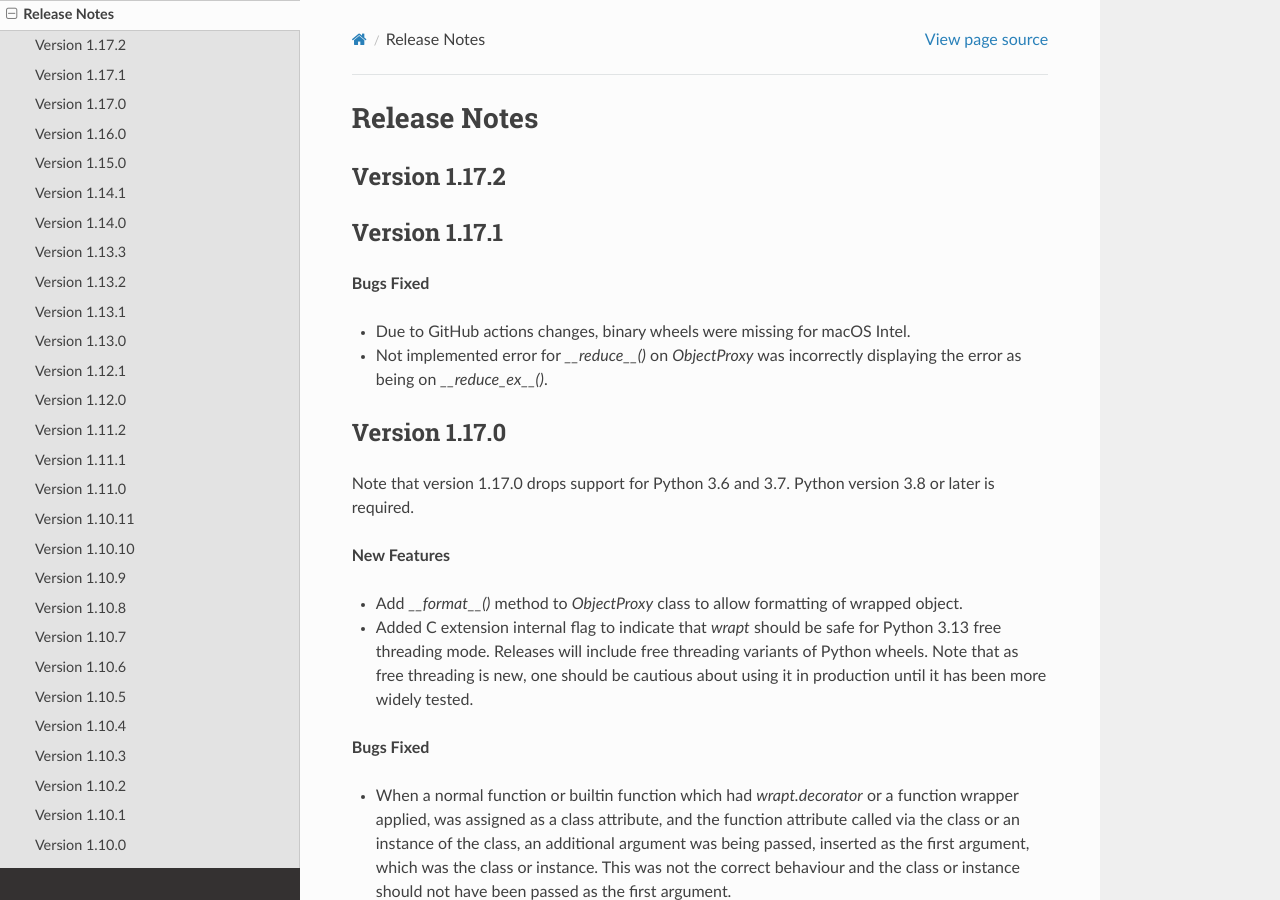
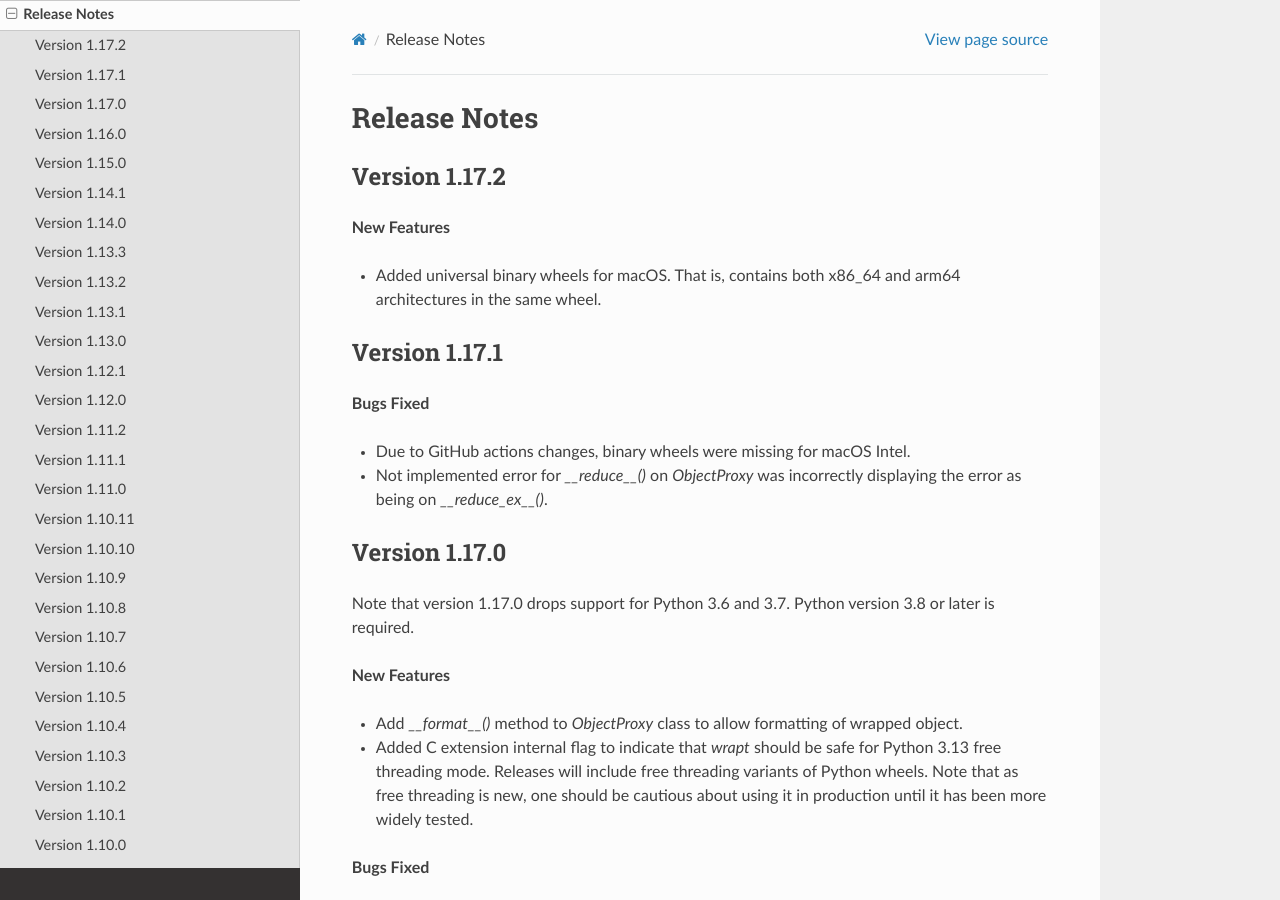
Before and after one commit to GrahamDumpleton/wrapt, a Sphinx documentation site: the page built from docs/changes.rst, in a window 1280 px wide and 900 px high. Built offline with Sphinx 7.4.7 and the Read the Docs theme 3.1.0, drawn with Linux system fonts in a browser that asks for light colours.

Commit message:
Add release notes for universal wheels on macOS.

```diff
--- a/docs/changes.rst
+++ b/docs/changes.rst
@@ -3,6 +3,11 @@ Release Notes
 
 Version 1.17.2
 --------------
+
+**New Features**
+
+* Added universal binary wheels for macOS. That is, contains both x86_64 and
+  arm64 architectures in the same wheel.
 
 Version 1.17.1
 --------------
```
